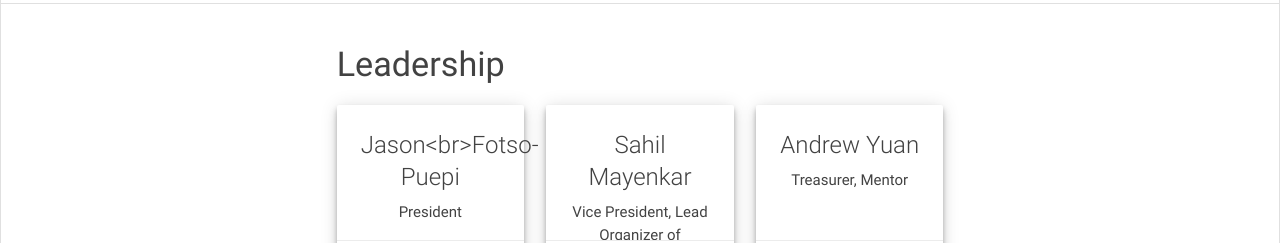
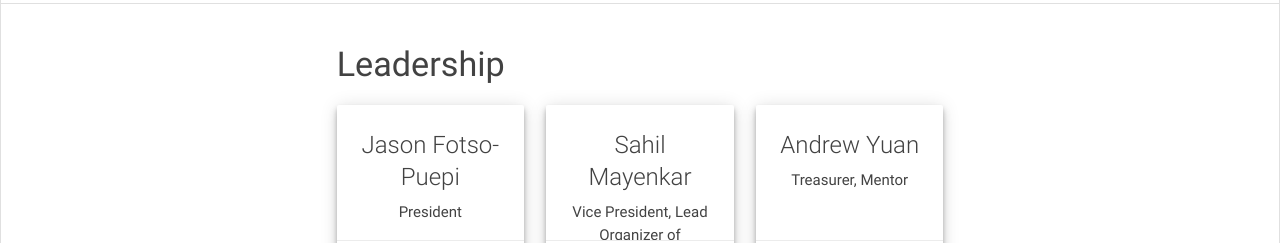
Before and after one commit to umdxrclub/xrc-prev-website, a React (Create React App) app: page / in a window 1280 px wide. Shown: the part 1400-1643 px from the top of the page. Built offline with nearby package versions, Linux system fonts and the light colour scheme.

Commit message:
Updated Jason name spacing

```diff
--- a/src/XR_CONSTANTS.js
+++ b/src/XR_CONSTANTS.js
@@ -25,7 +25,7 @@ module.exports = Object.freeze({
 	LEADERSHIP_INFORMATION : [
 
 		{
-			'name' : 'Jason<br>Fotso-Puepi',
+			'name' : 'Jason Fotso-Puepi',
 			'title' : 'President',
 			'linkedin' : 'https://www.linkedin.com/in/jason-fotso/',
 			'github' : 'https://github.com/DuragJay'
```
